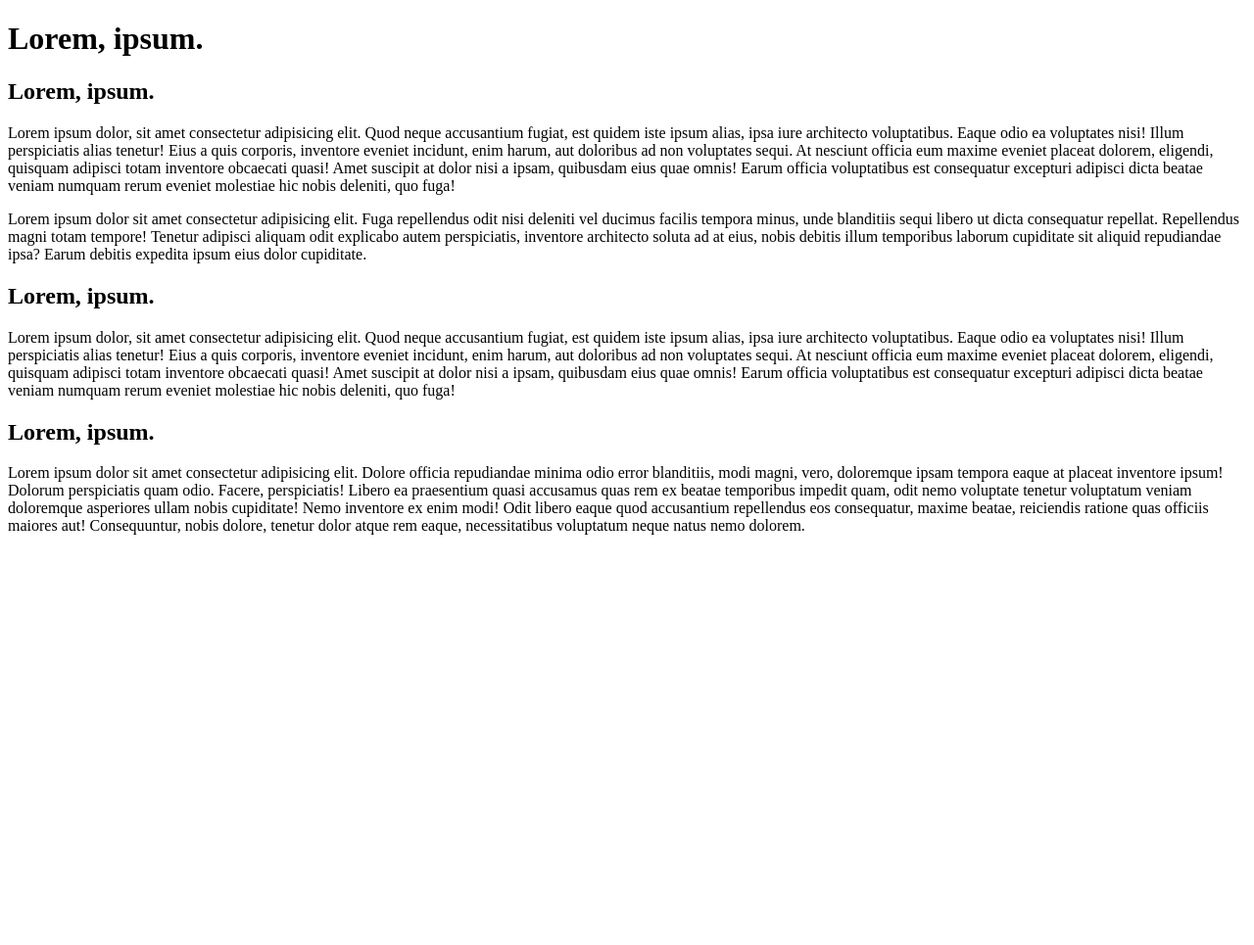
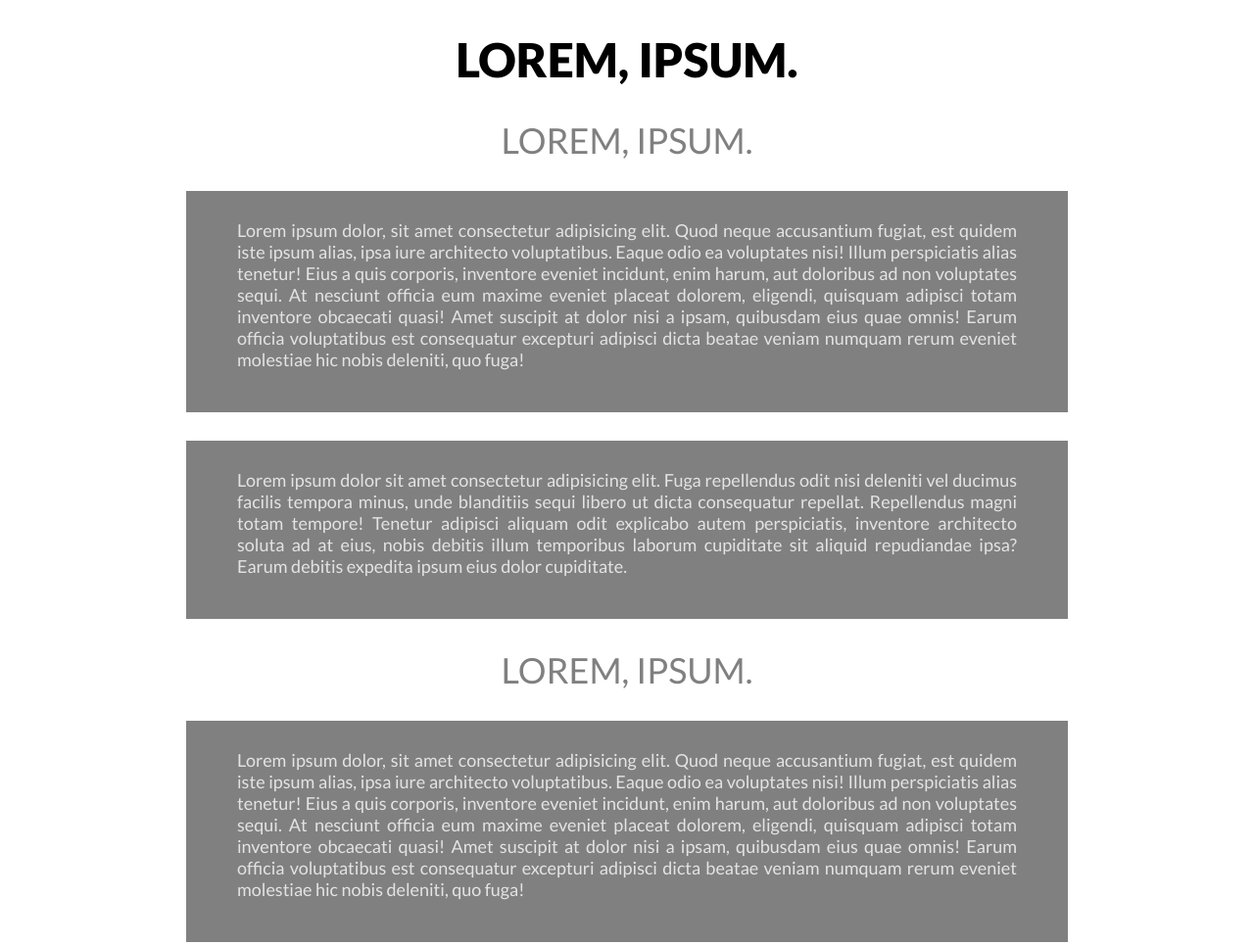
Before and after one commit to IvankovVal/front_practis, a plain HTML site: page index.html in a window 1280 px wide. Shown: the top 965 px of the page at 98% size. Before the commit the page ends 800 px from the top, so only its background shows below. Drawn offline with Linux system fonts and the light colour scheme.

Commit message:
Добавлены стили CSS

```diff
--- a/css/style.css
+++ b/css/style.css
@@ -0,0 +1,32 @@
+/*Комментарии*/
+/* Контрал точка */
+body {
+  font-family: "Lato", sans-serif;
+}
+h1 {
+  font-size: 48px;
+  font-weight: 900;
+}
+h2 {
+  color: #808080; /*https://htmlcolorcodes.com/*/
+  font-size: 36px;
+  font-weight: 400;
+}
+h1,
+h2 {
+  text-align: center;
+  text-transform: uppercase;
+}
+p {
+  background-color: rgb(128, 128, 128);
+  color: #e3e3e3;
+  font-size: 18px;
+  font-weight: 400;
+  text-align: justify;
+  margin-top: 29px;
+  padding: 29px 52px 43px 52px;
+}
+.conteiner {
+  max-width: 900px;
+  margin: 0 auto 0 auto;
+}
--- a/index.html
+++ b/index.html
@@ -4,7 +4,14 @@
     <meta charset="UTF-8" />
     <meta http-equiv="X-UA-Compatible" content="IE=edge" />
     <meta name="viewport" content="width=device-width, initial-scale=1.0" />
-    <title>Шаблон</title>
+    <title>Проект_1</title>
+    <link rel="stylesheet" href="css/style.css" />
+    <link rel="preconnect" href="https://fonts.googleapis.com" />
+    <link rel="preconnect" href="https://fonts.gstatic.com" crossorigin />
+    <link
+      href="https://fonts.googleapis.com/css2?family=Lato:wght@400;900&display=swap"
+      rel="stylesheet"
+    />
   </head>
   <body>
     <!--Комментарии-->
```
